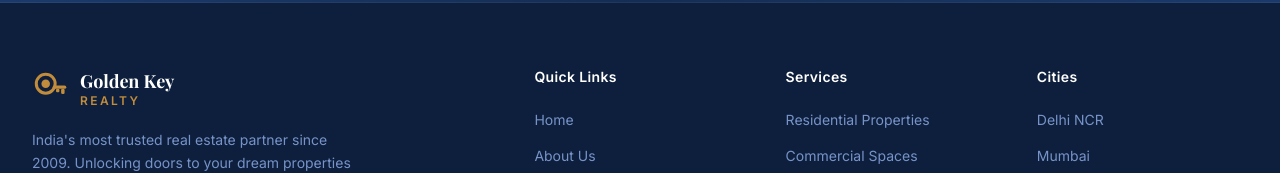
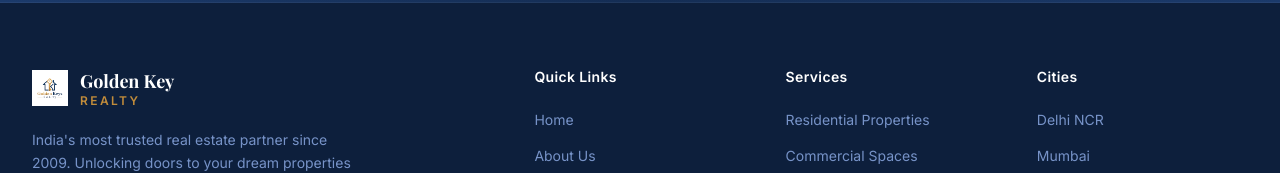
Before and after one commit to somyamittal70/golden-key, a React (Vite) app: page / in a window 1280 px wide. Shown: the part 6459-6632 px from the top of the page. Built offline with nearby package versions, Linux system fonts and the light colour scheme.

Commit message:
changes update

```diff
--- a/src/components/Footer.jsx
+++ b/src/components/Footer.jsx
@@ -1,13 +1,8 @@
 import { motion } from "framer-motion";
+import logo from "../assets/logo.png"
 
 const LogoIcon = () => (
-  <svg width="36" height="36" viewBox="0 0 42 42" fill="none">
-    <circle cx="16" cy="16" r="11" stroke="#c18c3b" strokeWidth="3.5" fill="none"/>
-    <circle cx="16" cy="16" r="5" fill="#c18c3b"/>
-    <rect x="24" y="18" width="16" height="4" rx="2" fill="#c18c3b"/>
-    <rect x="34" y="22" width="4" height="6" rx="1.5" fill="#c18c3b"/>
-    <rect x="28" y="22" width="4" height="4" rx="1.5" fill="#c18c3b"/>
-  </svg>
+  <img src={logo} alt="Golden Key Realty Logo" width="36" height="36" style={{ objectFit: "contain", backgroundColor: "#ffff" }} />
 );
 
 // Each link now carries the real section id it should scroll to.
```
